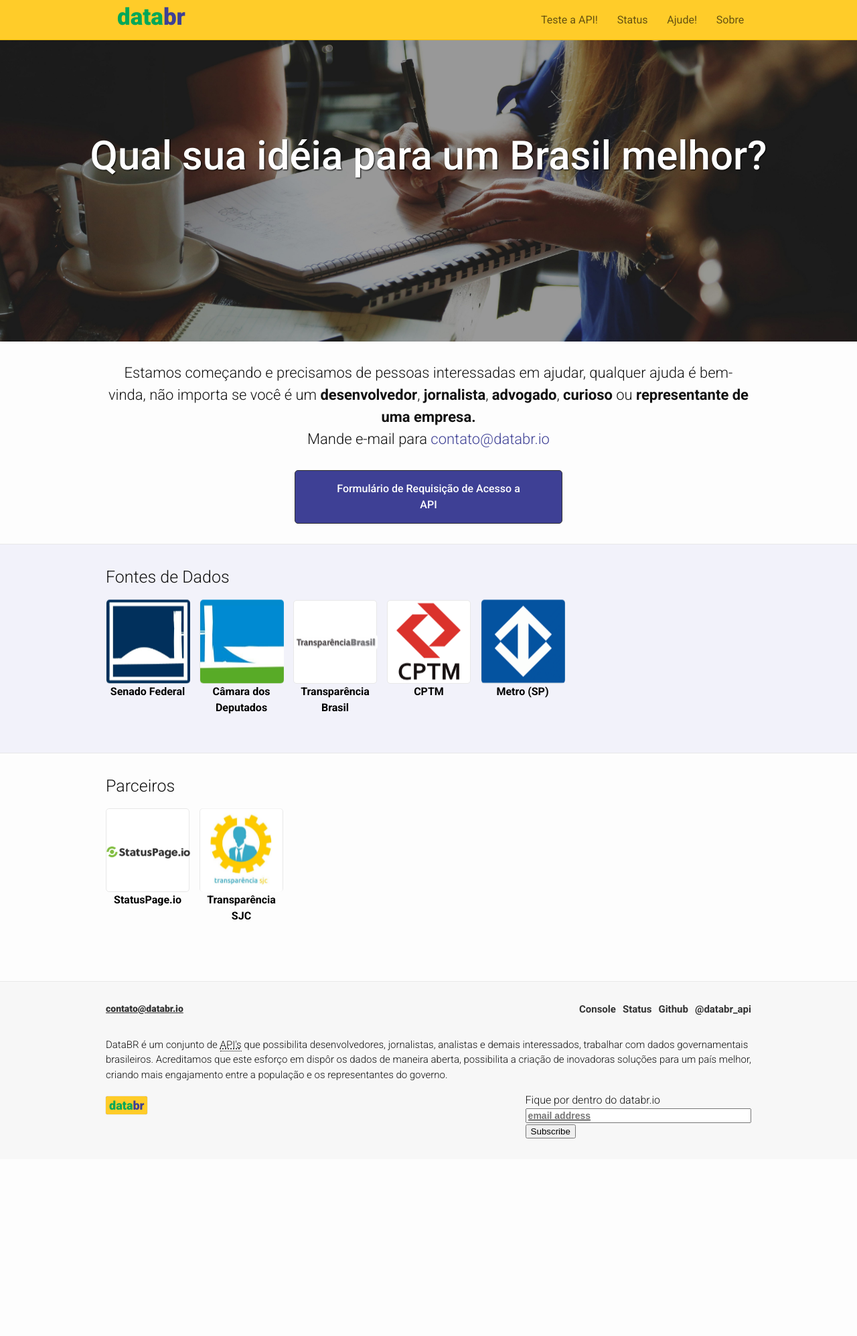
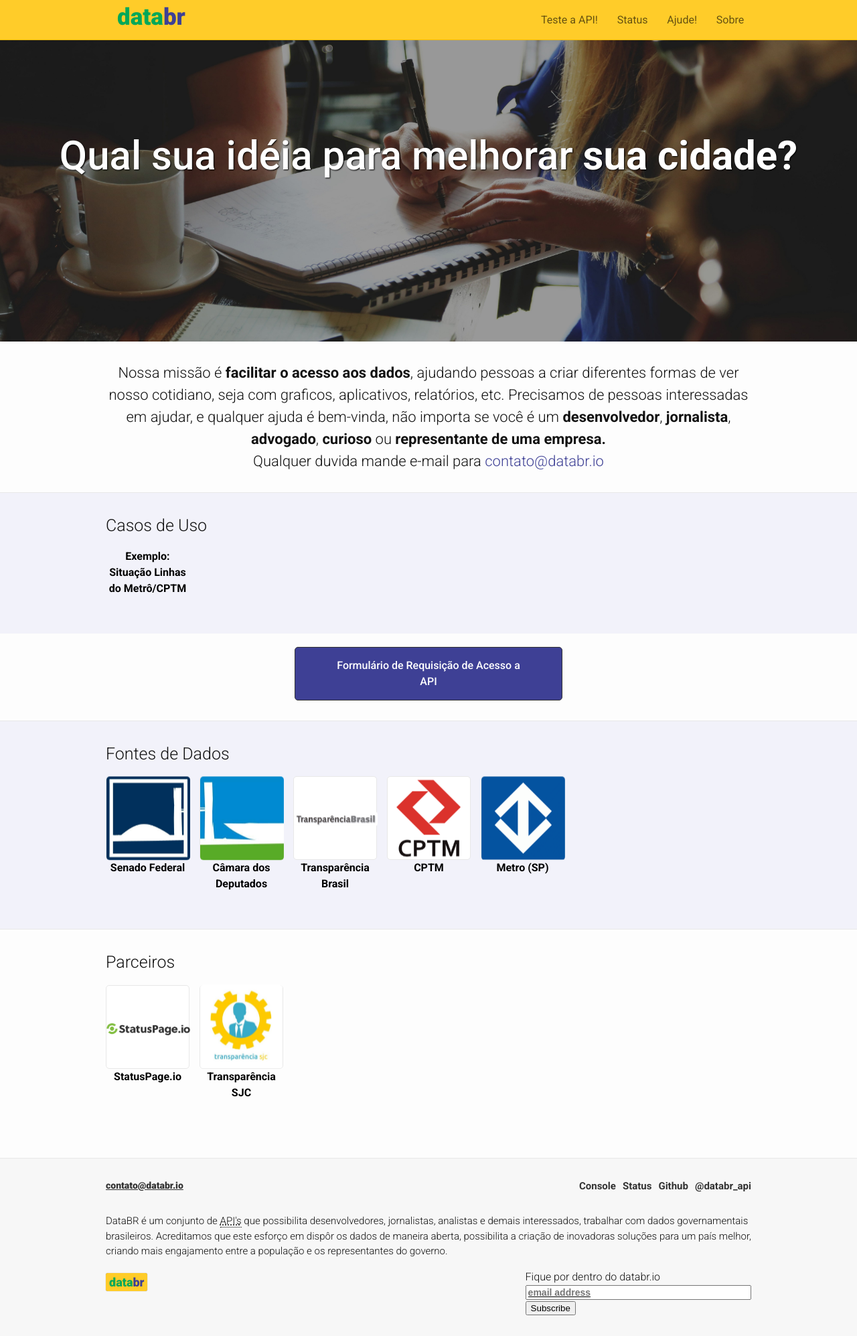
Before and after one commit to databr/databr.github.io, a Jekyll site: the page built from index.html, in a window 1280 px wide. Shown: the whole page at 67% size. Built offline with Jekyll 4.4.1, drawn with Linux system fonts in a browser that asks for light colours; nearby versions of some CDN libraries; comment, search, counter and statistics services are not loaded; before the commit the page ends 1731 px from its top, so only the background shows below that.

Commit message:
start again

```diff
--- a/_config.yml
+++ b/_config.yml
@@ -40,3 +40,8 @@
     name: "Transparência SJC"
     image: "images/transparenciasjc.jpg"
     link: "http://transparenciasjc.github.io/"
+
+cases:
+  -
+    name: "Exemplo: Situação Linhas do Metrô/CPTM"
+    link: "/examples/status-metro-cptm"
--- a/_layouts/home.html
+++ b/_layouts/home.html
@@ -3,9 +3,17 @@
   {% include head.html %}
   <body>
     {% include header.html %}
-    <div class="cover">
-      <h2>Qual sua idéia para um Brasil melhor?</h2>
-    </div>
+
+    <section class="cover cd-intro">
+      <h2 class="cd-headline rotate-1">
+        <span>Qual sua idéia para melhorar</span>
+        <span class="cd-words-wrapper">
+          <b class="is-visible">seu bairro?</b>
+          <b>sua cidade?</b>
+          <b>seu pais?</b>
+        </span>
+      </h2>
+    </section>
 
     <div class="page-content">
       {{ content }}
--- a/_sass/_header.scss
+++ b/_sass/_header.scss
@@ -284,3 +284,86 @@
     }
   }
 }
+
+
+
+
+.cd-headline.rotate-1 .cd-words-wrapper {
+  display: inline-block;
+  perspective: 300px;
+}
+
+.cd-headline.rotate-1 b {
+  opacity: 0;
+  transform-origin: 50% 100%;
+  transform: rotateX(180deg);
+  display: inline-block;
+  position: absolute;
+  left: 0;
+  top: 0;
+}
+
+.cd-headline.rotate-1 b.is-visible {
+  position: relative;
+  opacity: 1;
+  transform: rotateX(0deg);
+}
+
+.cd-headline.rotate-1 b {
+  opacity: 0;
+  transform-origin: 50% 100%;
+  transform: rotateX(180deg);
+  display: inline-block;
+  position: absolute;
+  left: 0;
+  top: 0;
+}
+
+.cd-headline.rotate-1 b.is-visible {
+  position: relative;
+  opacity: 1;
+  transform: rotateX(0deg);
+  animation: cd-rotate-1-in 1.2s;
+}
+
+.cd-headline.rotate-1 b.is-hidden {
+  transform: rotateX(180deg);
+  animation: cd-rotate-1-out 1.2s;
+}
+
+
+@keyframes cd-rotate-1-in {
+  0% {
+    transform: rotateX(180deg);
+    opacity: 0;
+  }
+  35% {
+    transform: rotateX(120deg);
+    opacity: 0;
+  }
+  65% {
+    opacity: 0;
+  }
+  100% {
+    transform: rotateX(360deg);
+    opacity: 1;
+  }
+}
+
+@keyframes cd-rotate-1-out {
+  0% {
+    transform: rotateX(0deg);
+    opacity: 1;
+  }
+  35% {
+    transform: rotateX(-40deg);
+    opacity: 1;
+  }
+  65% {
+    opacity: 0;
+  }
+  100% {
+    transform: rotateX(180deg);
+    opacity: 0;
+  }
+}
--- a/_sass/_layout.scss
+++ b/_sass/_layout.scss
@@ -236,7 +236,7 @@
 }
 
 
-.sources, .partners {
+.sources, .partners, .cases {
   border-top: 1px solid $grey-color-light;
   padding: $spacing-unit 0;
   h4 {
@@ -280,13 +280,14 @@
   }
 }
 
-.sources {
+.sources, .cases {
   background: lighten($blue, 55%);
 }
 
 .button.request {
   margin: 0 auto;
   margin-bottom: 30px;
+  margin-top: 20px;
   display: block;
   padding: 15px 50px;
   background: $blue;
--- a/index.html
+++ b/index.html
@@ -5,14 +5,32 @@
 <div class="home">
   <div class="wrapper">
     <h3>
-      Estamos começando e precisamos de pessoas interessadas em ajudar,
+      Nossa missão é <b>facilitar o acesso aos dados</b>, ajudando pessoas a criar
+      diferentes formas de ver nosso cotidiano, seja com graficos, aplicativos,
+      relatórios, etc. Precisamos de pessoas interessadas em ajudar, e
       qualquer ajuda é bem-vinda, não importa se você é um
       <strong>desenvolvedor</strong>, <strong>jornalista</strong>,
       <strong>advogado</strong>, <strong>curioso</strong> ou <strong>representante de uma empresa.</strong><br />
-      Mande e-mail para <a href="mailto:{{ site.email }}">{{ site.email }}</a>
+      Qualquer duvida mande e-mail para <a href="mailto:{{ site.email }}">{{ site.email }}</a>
     </h3>
   </div>
 </div>
+
+<div class="cases">
+  <div class="wrapper">
+    <h4>Casos de Uso</h4>
+    <ul>
+      {% for cases in site.cases %}
+      <li>
+      <a href="{{ cases.link }}" rel="nofollow">
+        <span>{{ cases.name }}</span>
+      </a>
+      </li>
+      {% endfor %}
+    </ul>
+  </div>
+</div>
+
 
 <a class="button request" href="/request">Formulário de Requisição de Acesso a API</a>
 
--- a/js/main.js
+++ b/js/main.js
@@ -1,3 +1,28 @@
+var animationDelay = 2500;
+
 $(document).ready(function() {
   window.DataBRToolbar.load("body");
+  animateHeadline($('.cd-headline'));
 });
+
+function animateHeadline($headlines) {
+  $headlines.each(function(){
+    var headline = $(this);
+    setTimeout(function(){ hideWord( headline.find('.is-visible') ) }, animationDelay);
+  });
+}
+
+function hideWord($word) {
+  var nextWord = takeNext($word);
+  switchWord($word, nextWord);
+  setTimeout(function(){ hideWord(nextWord) }, animationDelay);
+}
+
+function takeNext($word) {
+  return (!$word.is(':last-child')) ? $word.next() : $word.parent().children().eq(0);
+}
+
+function switchWord($oldWord, $newWord) {
+  $oldWord.removeClass('is-visible').addClass('is-hidden');
+  $newWord.removeClass('is-hidden').addClass('is-visible');
+}
```
Also changed, not shown: examples/status-metro-cptm.md (added, +42 -0 lines).
